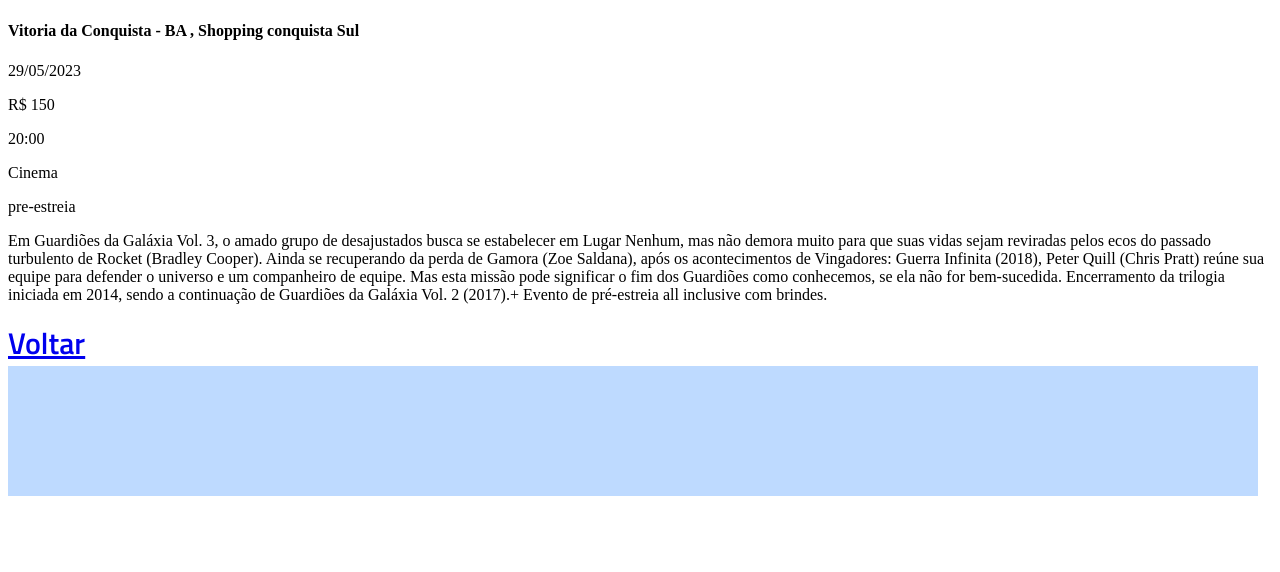
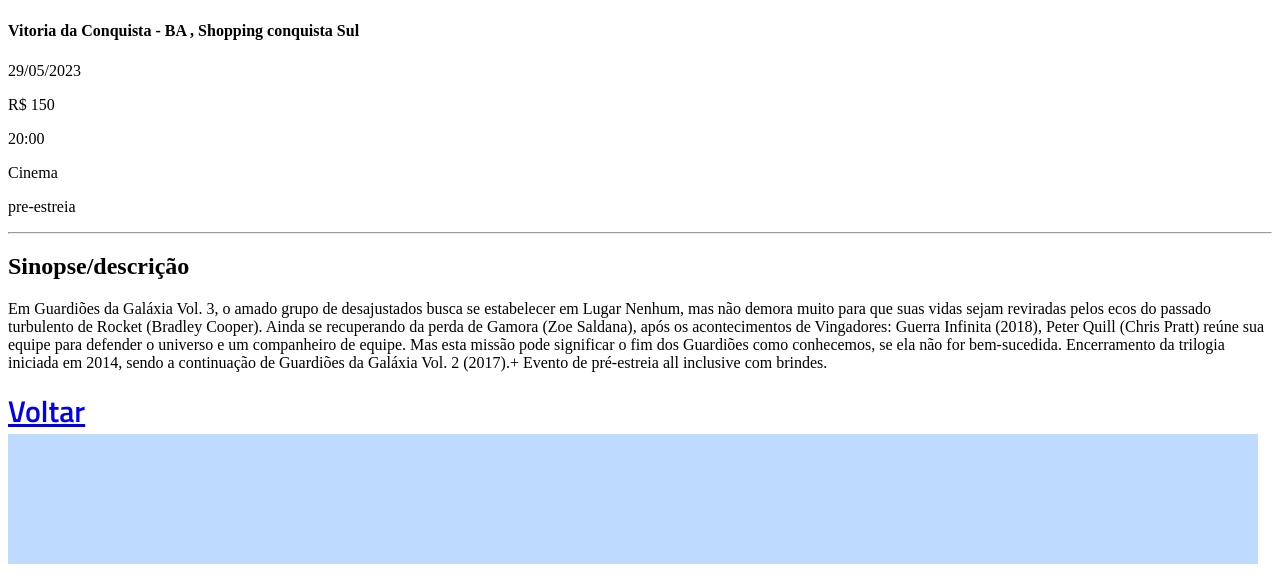
Before and after one commit to gutto9050/Projeto-Web-1, a PHP site: page /detalhamento.php?i=0 in a window 1280 px wide. Shown: the part 1266-1838 px from the top of the page. Before the commit the page ends 1762 px from the top, so only its background shows below. Run offline with PHP 8.4, Linux system fonts and the light colour scheme.

Commit message:
Update detalhamento.php

```diff
--- a/detalhamento.php
+++ b/detalhamento.php
@@ -54,12 +54,22 @@
                 <p><?=$c["hora"]?> </p>
                 <p><?=$c["tipo"]?> </p>
                 <p><?=$c["nivel"]?> </p>
-                <p><?=$c["descricao"]?> </p>
-        <?php } ?>
 
-			<a href="index.php" class="link">Voltar</a>
 
-		</div>
+<hr>
+
+<div class="peti">
+
+<h2 class="sinop">Sinopse/descrição</h2>
+
+<p class="text" > <?=$c["descricao"]?> </p>
+<?php } ?>
+
+    <a href="index.php" class="link">Voltar</a>
+
+</div>
+
+
 
 
 	</div>
```
